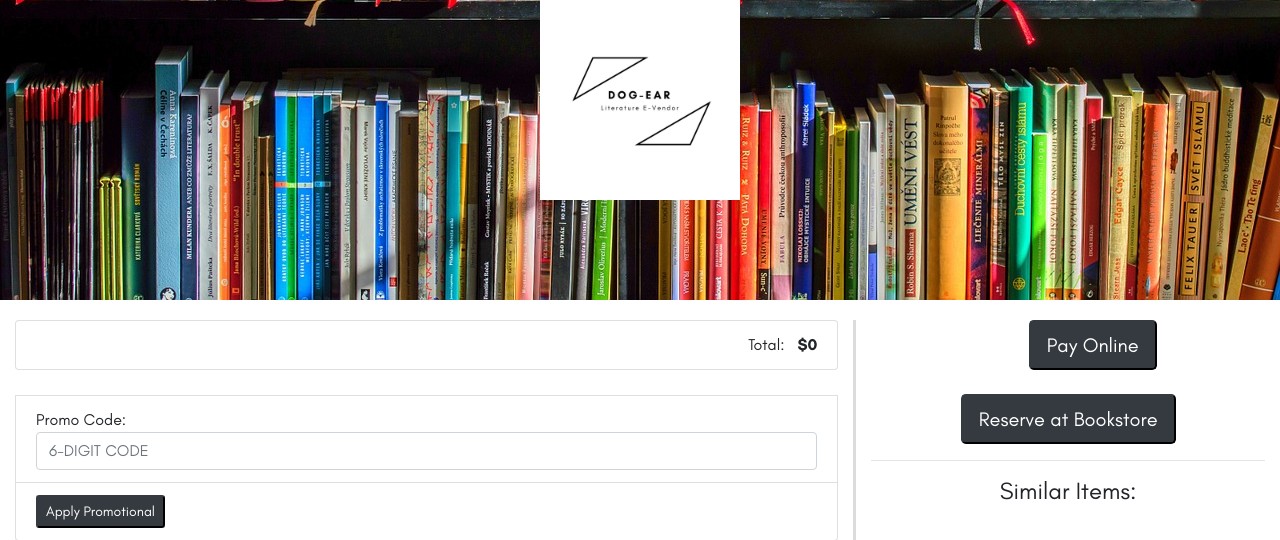
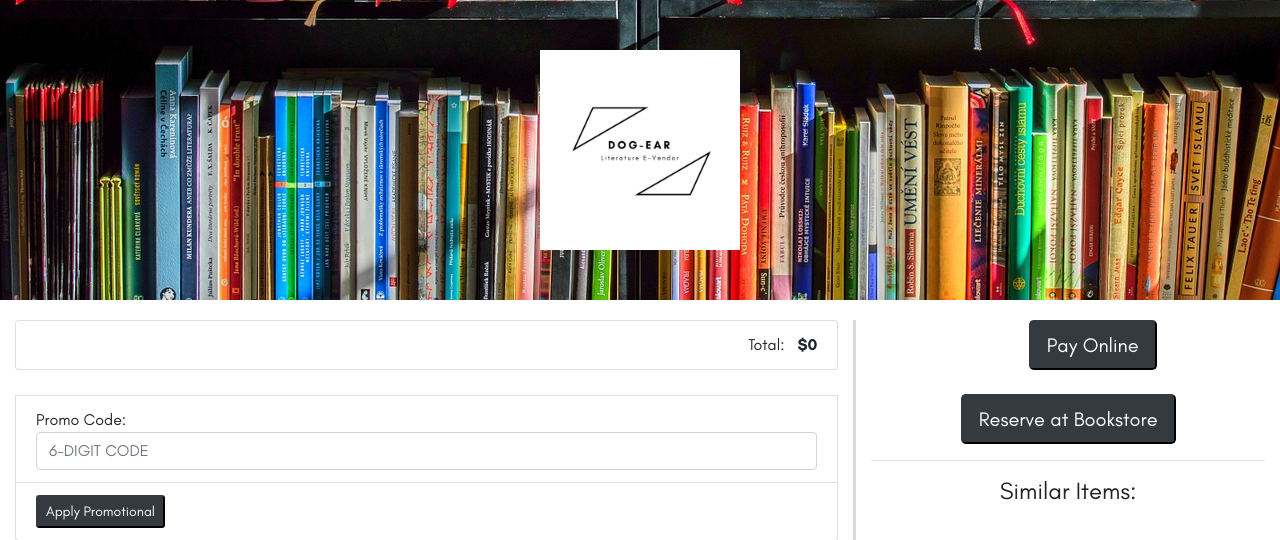
Before and after one commit to dsluo-archive/BookStore, a Django app: template templates/cart.html in a window 1280 px wide. Shown: the part 56-596 px from the top of the page. Run offline with Django 3.2, Linux system fonts and the light colour scheme; the template is opened without the code that fills it, so the values that code supplies are empty; parts of the project's set-up code (start-up, migrations or seed data) failed here and were passed over; some libraries are stand-ins or nearby versions.

Commit message:
Fixed image in cart.html

```diff
--- a/templates/cart.html
+++ b/templates/cart.html
@@ -9,25 +9,11 @@
 {% load unit_price total_price %}
 
 {% block main_content %}
-
-    {% if messages %}
-        <div class='messages'>
-            <ul class="messages">
-                {% for message in messages %}
-                    <li {% if message.tags %} class="{{message.tags}}" {% endif %}> {{ message }} </li>
-                {% endfor %}
-            </ul>
-        </div>
-    {% endif %}
-
     <!-- send user instance as object, populate the page with it -->
     <div class="container-fluid banner">
-        <div class="row">
-            <div class="col">
-                <img id="banner_img" src="{% static 'images/dogear.jpg' %}"/>
-            </div>
-        </div>
+        <img src="{% static 'images/dogear.jpg' %}"/>
     </div>
+
     <div class="container-fluid main">
         <div class="row">
             <div class="col-md-8">
```
